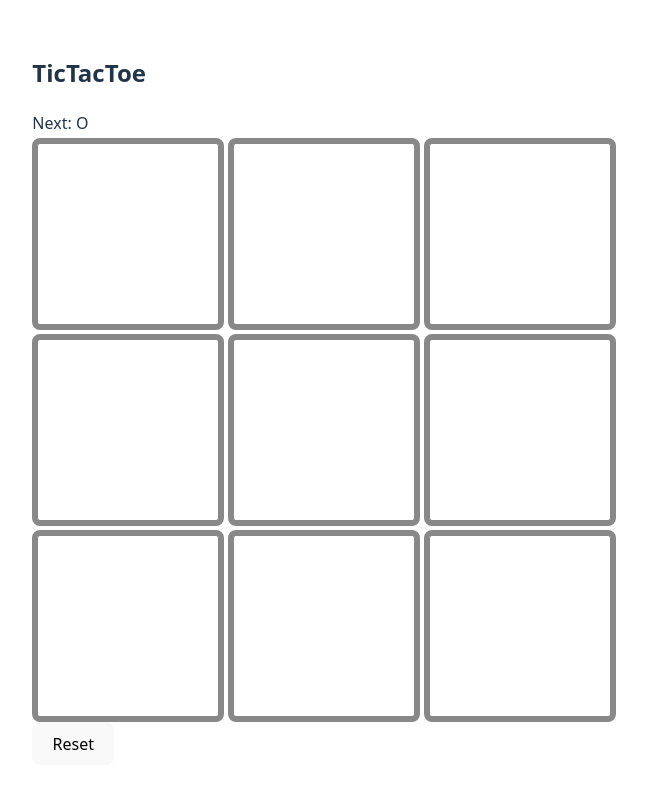
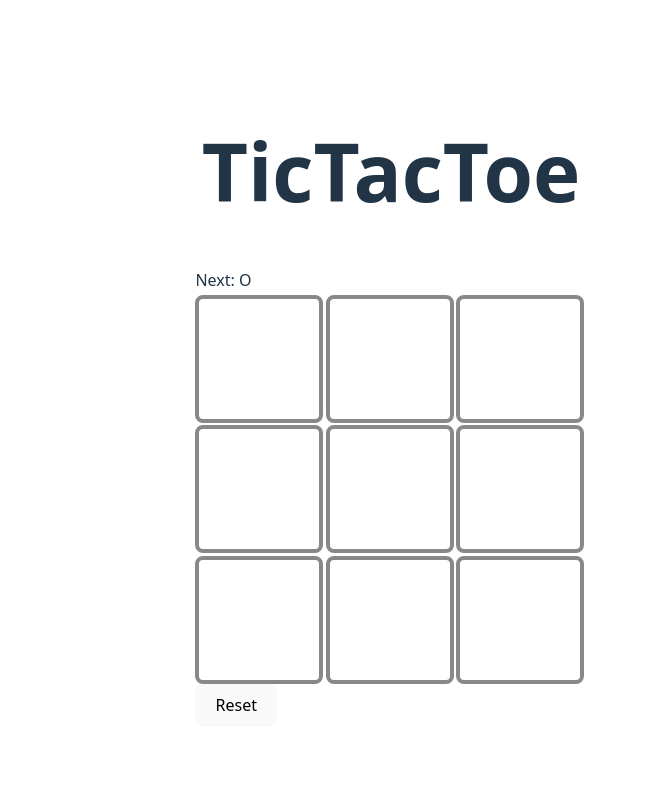
Before and after one commit to xayon40-12/ReactTicTacToe, a React (Vite) app: page / in a window 1280 px wide. Shown: the top 788 px of the page, without its empty margins (249-896 px from the left). Built offline with nearby package versions, Linux system fonts and the light colour scheme.

Commit message:
better grid

```diff
--- a/src/App.css
+++ b/src/App.css
@@ -1,20 +1,18 @@
 #root {
   max-width: 1280px;
   margin: 0 auto;
-  padding: 2rem;
-  text-align: left;
 }
 
 .square {
   background: #fff;
-  border: 0.5vw solid #888;
+  border: 0.5vmin solid #888;
   float: left;
-  font-size: 8vw;
+  font-size: 8vmin;
   font-weight: bold;
-  height: 15vw;
-  width: 15vw;
-  margin-right: 0.3vw;
-  margin-top: 0.3vw;
+  height: 16vmin;
+  width: 16vmin;
+  margin-right: 0.3vmin;
+  margin-top: 0.3vmin;
   padding: 0;
   text-align: center;
 }
@@ -24,18 +22,3 @@
     background: #222;
   }
 }
-
-.board-row:after {
-  clear: both;
-  content: '';
-  display: table;
-}
-
-.game {
-  display: flex;
-  flex-direction: row;
-}
-
-.game-info {
-  margin-left: 20px;
-}
--- a/src/App.tsx
+++ b/src/App.tsx
@@ -6,7 +6,7 @@ interface SquareProps {
   nextState: () => void,
 }
 
-function Square({state, nextState}: SquareProps): JSX.Element {
+function Square({ state, nextState }: SquareProps): JSX.Element {
   return <button className="square" onClick={nextState}>{state}</button>;
 }
 
@@ -27,8 +27,8 @@ export default function TicTacToe(): JSX.Element {
     [2, 4, 6]
   ];
   var done: string | undefined = undefined;
-  for(var [a, b, c] of lines) {
-    if(states[a] === states[b] && states[b] === states[c]) {
+  for (var [a, b, c] of lines) {
+    if (states[a] === states[b] && states[b] === states[c]) {
       done = states[a];
       break;
     }
@@ -37,9 +37,9 @@ export default function TicTacToe(): JSX.Element {
 
   const [history, setHistory] = useState<string[]>([]);
   function nextState(x: number, y: number): () => void {
-    const [state, setState] = boardStates[x+3*y];
+    const [state, setState] = boardStates[x + 3 * y];
     return () => {
-      if(!done && state === "") {
+      if (!done && state === "") {
         setState(current);
         history.push(current + " at (" + x + ", " + y + ")");
         setHistory(history);
@@ -53,20 +53,28 @@ export default function TicTacToe(): JSX.Element {
     boardStates.forEach(([_, set]) => set(""));
   }
 
-  return ( <>
-    <h2>TicTacToe</h2>
-    <div className="game">
-    <div className="game-board">
+  return (<>
+    <div style={{ display: "grid", gridTemplateColumns: "20vmin 60vmin 20vmin" }}>
+
+      <div></div>
+      <div><h1 style={{ textAlign: "center", fontSize: "10vmin" }}>TicTacToe</h1></div>
+      <div></div>
+
+      <div></div>
+      <div style={{ display: "flex", justifyContent: "center" }}>
+        <div>
           {message}
-      {[0,1,2].map(y => <div className="board-row">
-        {[0,1,2].map(x => <Square state={boardStates[x+3*y][0]} nextState={nextState(x, y)}/>)}
+          {[0, 1, 2].map(y => <div>
+            {[0, 1, 2].map(x => <Square state={boardStates[x + 3 * y][0]} nextState={nextState(x, y)} />)}
           </div>)}
           <button onClick={reset}>Reset</button>
         </div>
-    <div className="game-info">
-      <div style={{width: "12ch"}}></div>
+      </div>
+      <div>
+        <div style={{ width: "12ch" }}></div>
         <ol>{history.map(h => <li>{h}</li>)}</ol>
       </div>
+
     </div>
   </>);
 }
```
Lines whose indentation alone changed are shown as unchanged.
